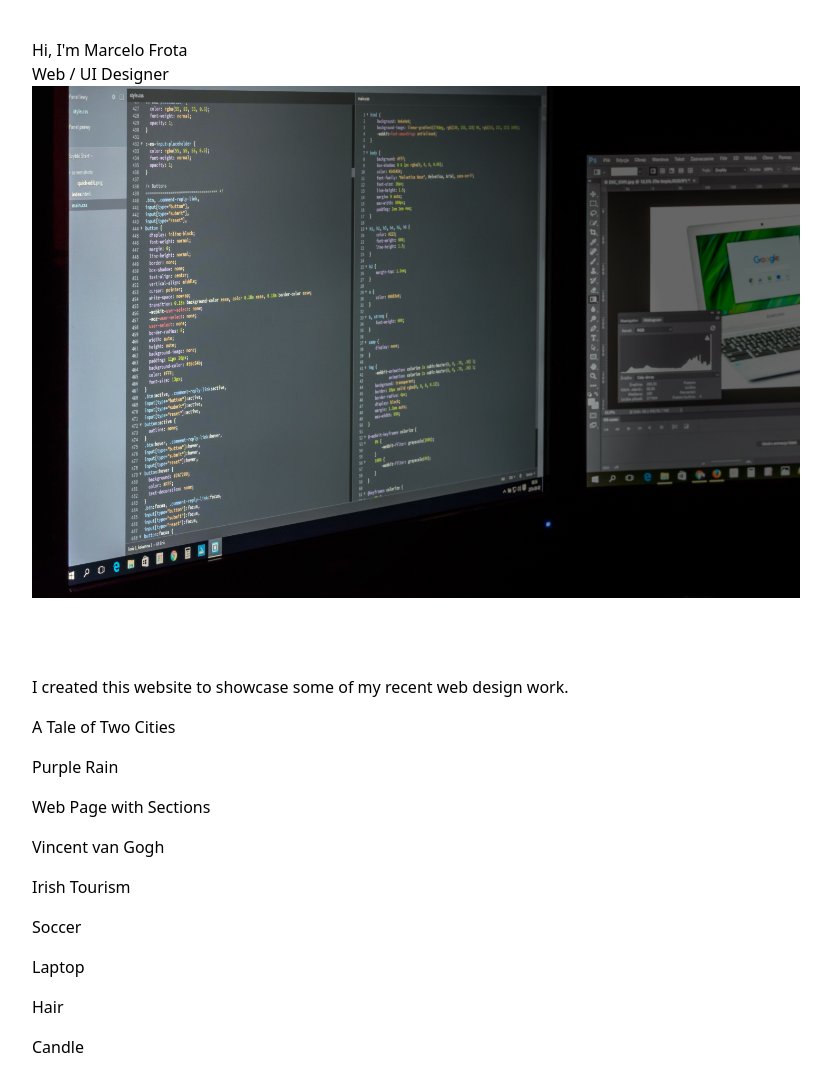
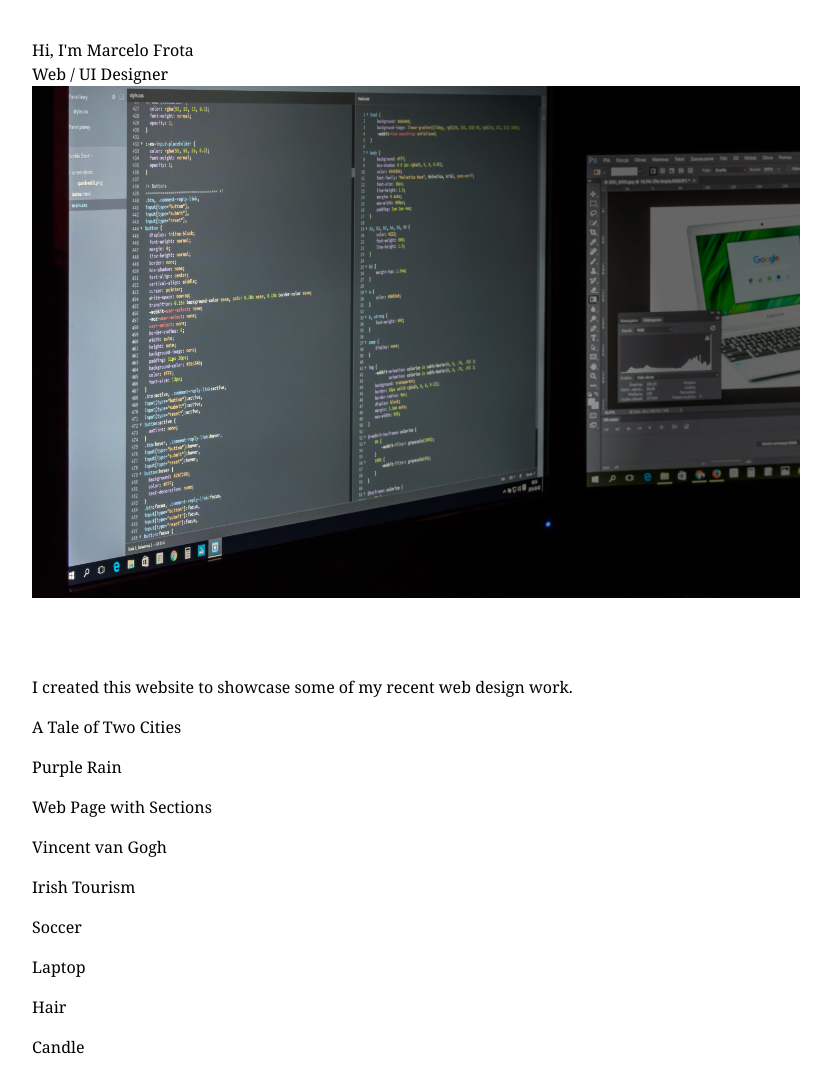
Before and after one commit to Mararuta/myhtml.github.io, a plain HTML site: page index.html in a window 1280 px wide. Shown: the whole page, without its empty margins (224-1055 px from the left). Drawn offline with nearby package versions, Linux system fonts and the light colour scheme.

Commit message:
Add files via upload

```diff
--- a/index.html
+++ b/index.html
@@ -9,11 +9,12 @@
         <script src="https://cdn.jsdelivr.net/npm/@tailwindcss/browser@4"></script>
         <style type="text/tailwindcss">
             header {
-                @apply pt-8 px-[9%] pb-[42px] md:py-[3%] md:px-[20%];
+                @apply font-serif pt-8 px-[9%] pb-[42px] md:py-[3%] md:px-[20%];
             }
 
+
             section {
-                @apply pt-8 px-[9%] pb-[42px] md:py-[3%] md:px-[20%];
+                @apply font-serif pt-8 px-[9%] pb-[42px] md:py-[3%] md:px-[20%];
             }
 
             section h2 {
@@ -29,7 +30,14 @@
             }
         </style>
 
+
+    <link rel="apple-touch-icon" sizes="180x180" href="assets/img/favicons/apple-touch-icon.png">
+    <link rel="icon" type="image/png" sizes="32x32" href="assets/img/favicons/favicon-32x32.png">
+    <link rel="icon" type="image/png" sizes="16x16" href="assets/img/favicons/favicon-16x16.png">
+    <link rel="manifest" href="assets/img/favicons/site.webmanifest">
+
     </head>
+
     <body>
         <header>
             <h1>Hi, I'm Marcelo Frota</h1>
```
